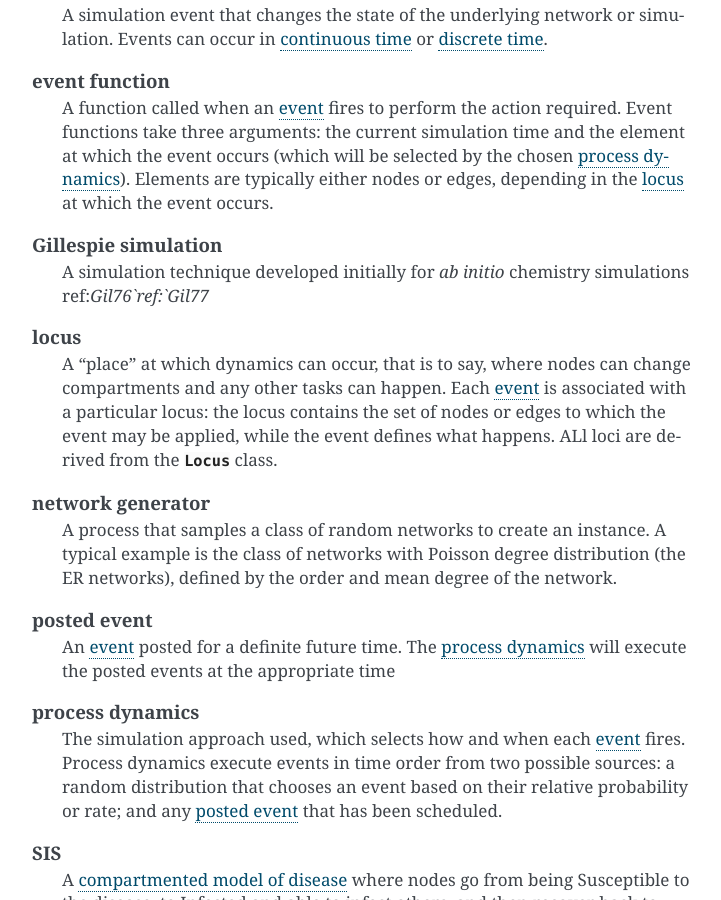
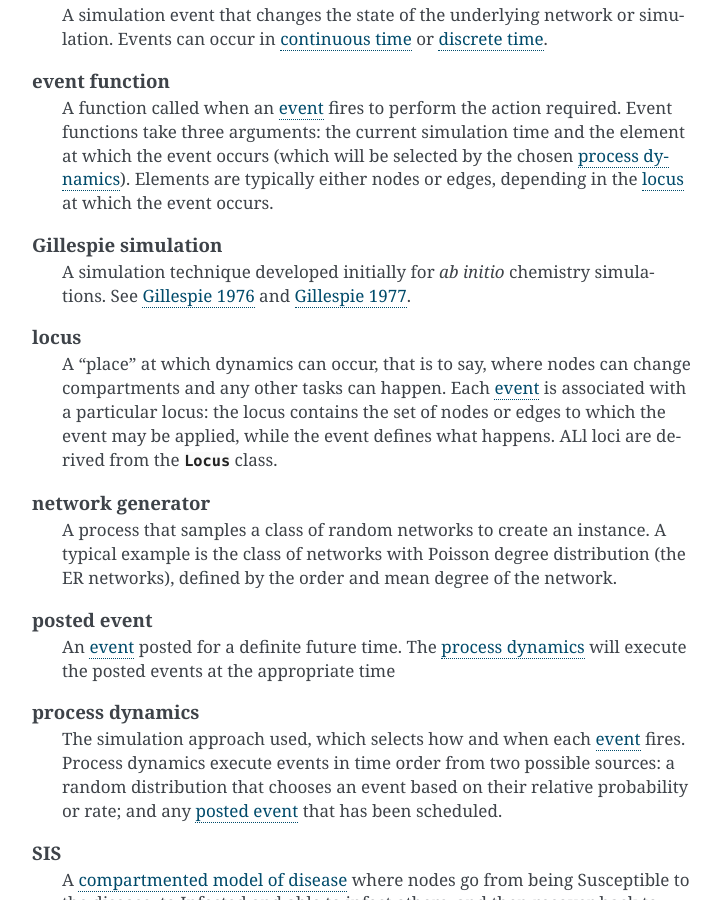
Before and after one commit to simoninireland/epydemic, a Sphinx documentation site: the page built from doc/glossary.rst, in a window 1280 px wide and 900 px high, scrolled down 1119 px. Shown: the whole window, without its empty margins (388-1109 px from the left). Built offline with Sphinx 7.4.7, drawn with Linux system fonts in a browser that asks for light colours.

Commit message:
Fixed references

```diff
--- a/doc/glossary.rst
+++ b/doc/glossary.rst
@@ -72,7 +72,8 @@ Glossary
 
    Gillespie simulation
       A simulation technique developed initially for *ab initio*
-      chemistry simulations ref:`Gil76`ref:`Gil77`
+      chemistry simulations. See :ref:`Gillespie 1976 <Gil76>`
+      and :ref:`Gillespie 1977 <Gil77>`.
 
    locus
       A "place" at which dynamics can occur, that is to say, where
```
